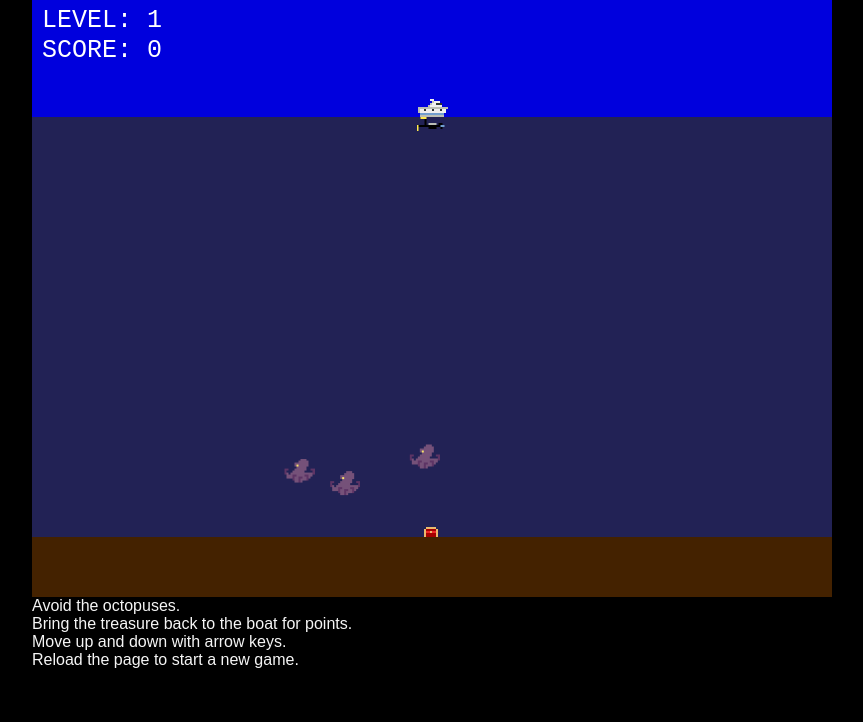
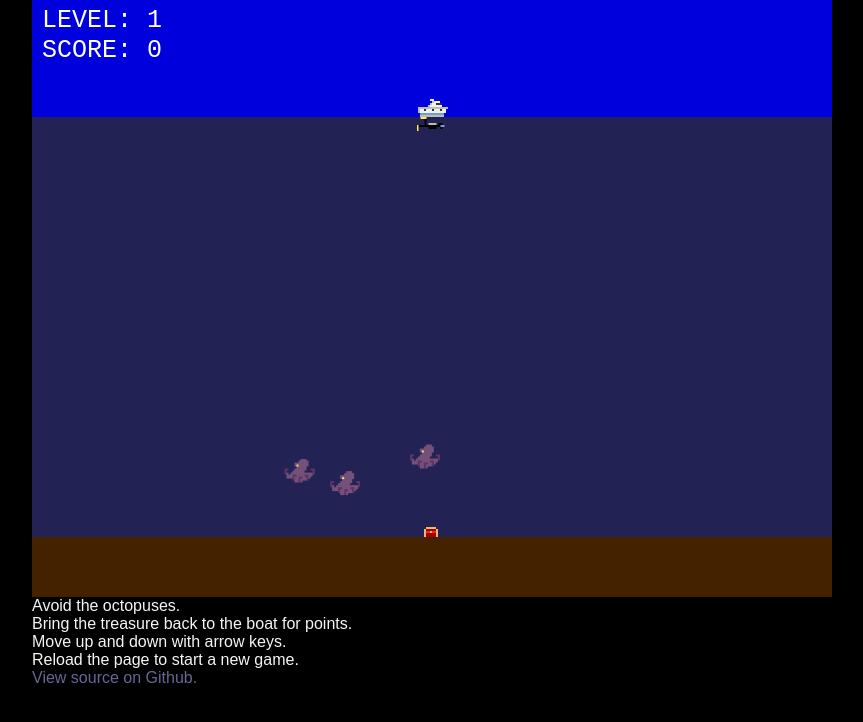
Before and after one commit to walsh9/secret-treasure-of-the-octopuses, a plain HTML site: page index.html in a window 1280 px wide. Shown: the part 60-782 px from the top of the page, without its empty margins (208-1071 px from the left). Drawn offline with Linux system fonts and the light colour scheme.

Commit message:
Add link to source code

```diff
--- a/index.html
+++ b/index.html
@@ -5,6 +5,8 @@
   <title>Secret Treasure of the Octopuses</title>
   <style>
     body {
+      font-family: sans-serif;
+      color: #f5f5f5;
       margin:0;
       padding:0;
       background: black;
@@ -12,24 +14,35 @@
     .main {
       padding: 20px;
     }
-    #canvas, .instructions {
+    #canvas, .instructions, ul.links {
       display: block;
-      margin: auto;
+      margin: 0 auto;
       width: 800px;
     }
     p {
-      font-family: sans-serif;
-      color: #f5f5f5;
       margin: 0;
       padding: 0;
     }
     h1 {
-      font-family: sans-serif;
-      color: #f5f5f5;
+
       margin: 0;
       padding: 0;
       text-align: center;
     }
+    ul.links {
+      list-style: none;
+      display: block;
+      padding: 0;
+    }
+    ul.links li {
+      margin: 0;
+      padding: 0;
+    }
+    ul.links li a {
+      text-decoration: none;
+      color: #666699;
+    }
+
     img {
       display:none;
     }
@@ -46,6 +59,9 @@
       <p>Move up and down with arrow keys.</p>
       <p>Reload the page to start a new game.</p>
     </div>
+    <ul class="links">
+    <li><a href="https://github.com/walsh9/secret-treasure-of-the-octopuses">View source on Github.</a></li>
+    </ul>
   </div>
   <script>
     var canvas = document.getElementById("canvas");
```
